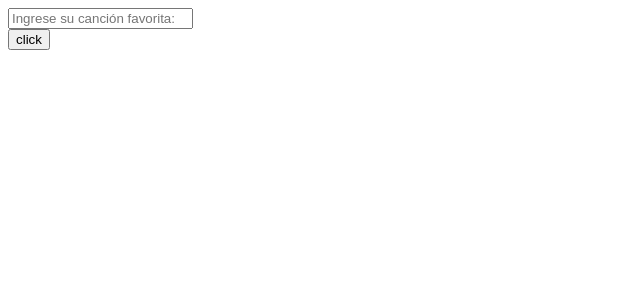
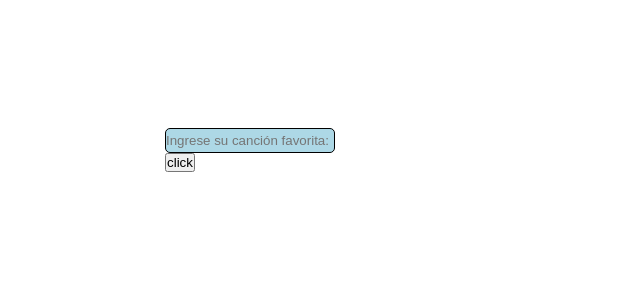
Before and after one commit to nazarenafalleti/Trabajo-final-retos-, a plain HTML site: page index.html in a window 1280 px wide. Shown: the whole page, without its empty margins (0-640 px from the left). Drawn offline with Linux system fonts and the light colour scheme.

Commit message:
movimiento boton

```diff
--- a/CSS/style.css
+++ b/CSS/style.css
@@ -0,0 +1,28 @@
+*{
+    margin: 0px;
+    padding: 0px;
+    box-sizing: border-box;
+
+}
+
+#boton.mover{
+    position: absolute;
+    animation: mover 2s infinite ease-in-out;
+ }
+
+ .general{
+    padding-left:250px ;
+    display: flex;
+    width: 200px;
+    height: 300px;
+    flex-direction: column;
+    align-items: center;
+    justify-content: center;
+}
+#texto{
+    width: 170px;
+    height: 25px;
+    background-color: lightblue;
+    border: 1px solid black;
+    border-radius: 5px;
+}
```
